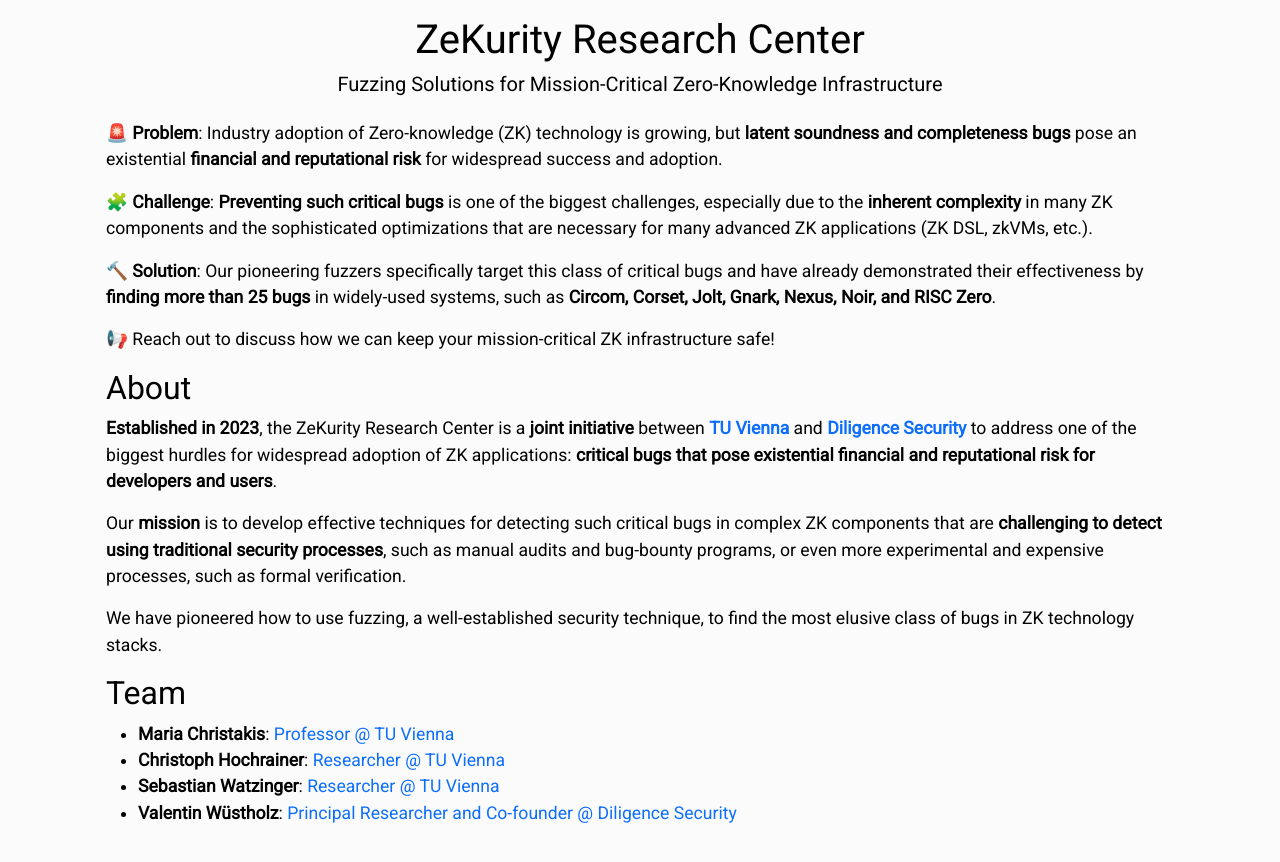
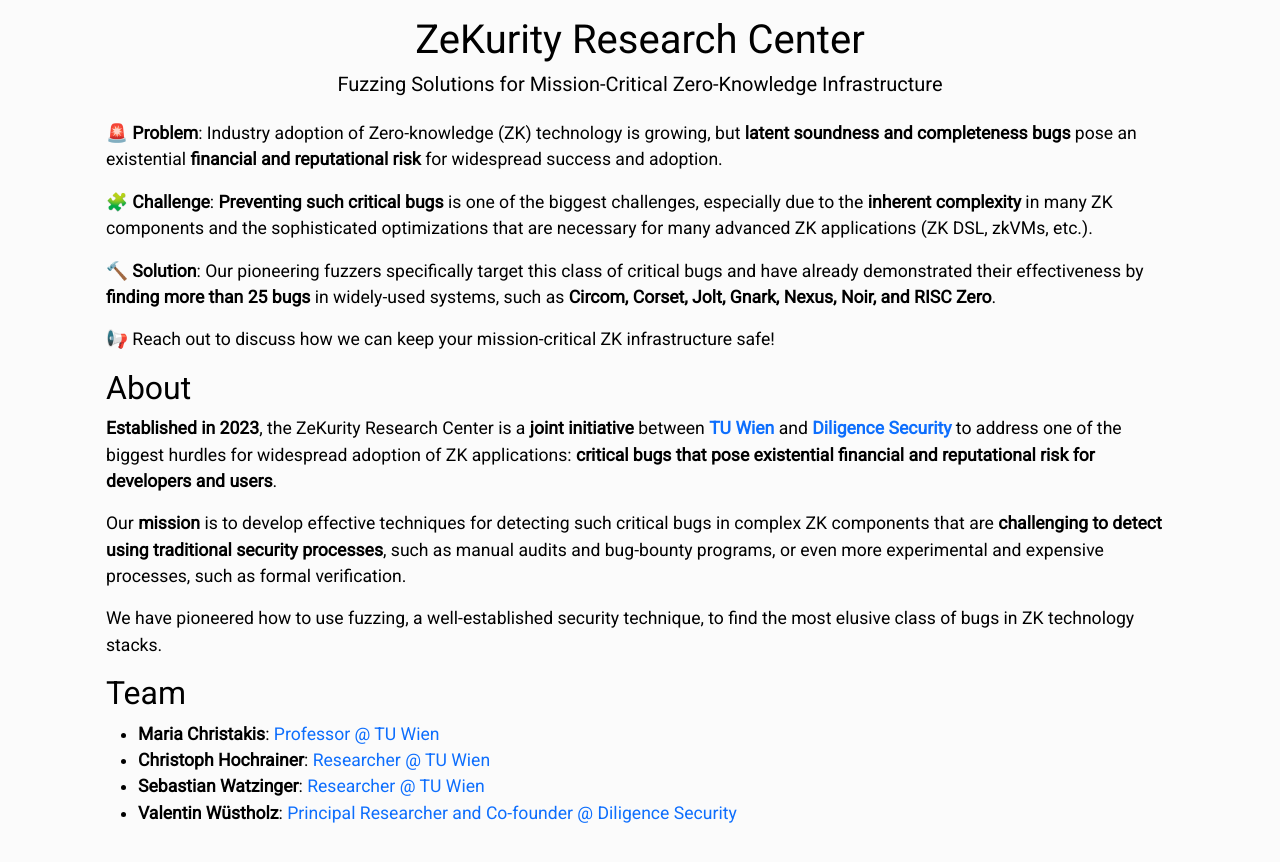
Before and after one commit to wuestholz/zekurity, a Jekyll site: the page built from index.md, in a window 1280 px wide. Shown: the top 862 px of the page. Built offline with Jekyll 4.4.1, drawn with Linux system fonts in a browser that asks for light colours.

Commit message:
Update website.

```diff
--- a/index.md
+++ b/index.md
@@ -14,7 +14,7 @@ subtitle: "Fuzzing Solutions for Mission-Critical Zero-Knowledge Infrastructure"
 
 ## About
 
-**Established in 2023**, the ZeKurity Research Center is a **joint initiative** between [**TU Vienna**](https://informatics.tuwien.ac.at) and [**Diligence Security**](https://consensys.net/diligence) to address one of the biggest hurdles for widespread adoption of ZK applications: **critical bugs that pose existential financial and reputational risk for developers and users**.
+**Established in 2023**, the ZeKurity Research Center is a **joint initiative** between [**TU Wien**](https://informatics.tuwien.ac.at) and [**Diligence Security**](https://consensys.net/diligence) to address one of the biggest hurdles for widespread adoption of ZK applications: **critical bugs that pose existential financial and reputational risk for developers and users**.
 
 Our **mission** is to develop effective techniques for detecting such critical bugs in complex ZK components that are **challenging to detect using traditional security processes**, such as manual audits and bug-bounty programs, or even more experimental and expensive processes, such as formal verification.
 
@@ -22,7 +22,7 @@ We have pioneered how to use fuzzing, a well-established security technique, to
 
 ## Team
 
-- **Maria Christakis**: [Professor @ TU Vienna](https://mariachris.github.io)
-- **Christoph Hochrainer**: [Researcher @ TU Vienna](https://informatics.tuwien.ac.at/people/christoph-hochrainer)
-- **Sebastian Watzinger**: [Researcher @ TU Vienna](https://informatics.tuwien.ac.at/people/sebastian-watzinger)
+- **Maria Christakis**: [Professor @ TU Wien](https://mariachris.github.io)
+- **Christoph Hochrainer**: [Researcher @ TU Wien](https://informatics.tuwien.ac.at/people/christoph-hochrainer)
+- **Sebastian Watzinger**: [Researcher @ TU Wien](https://informatics.tuwien.ac.at/people/sebastian-watzinger)
 - **Valentin Wüstholz**: [Principal Researcher and Co-founder @ Diligence Security](https://www.wuestholz.com)
```
